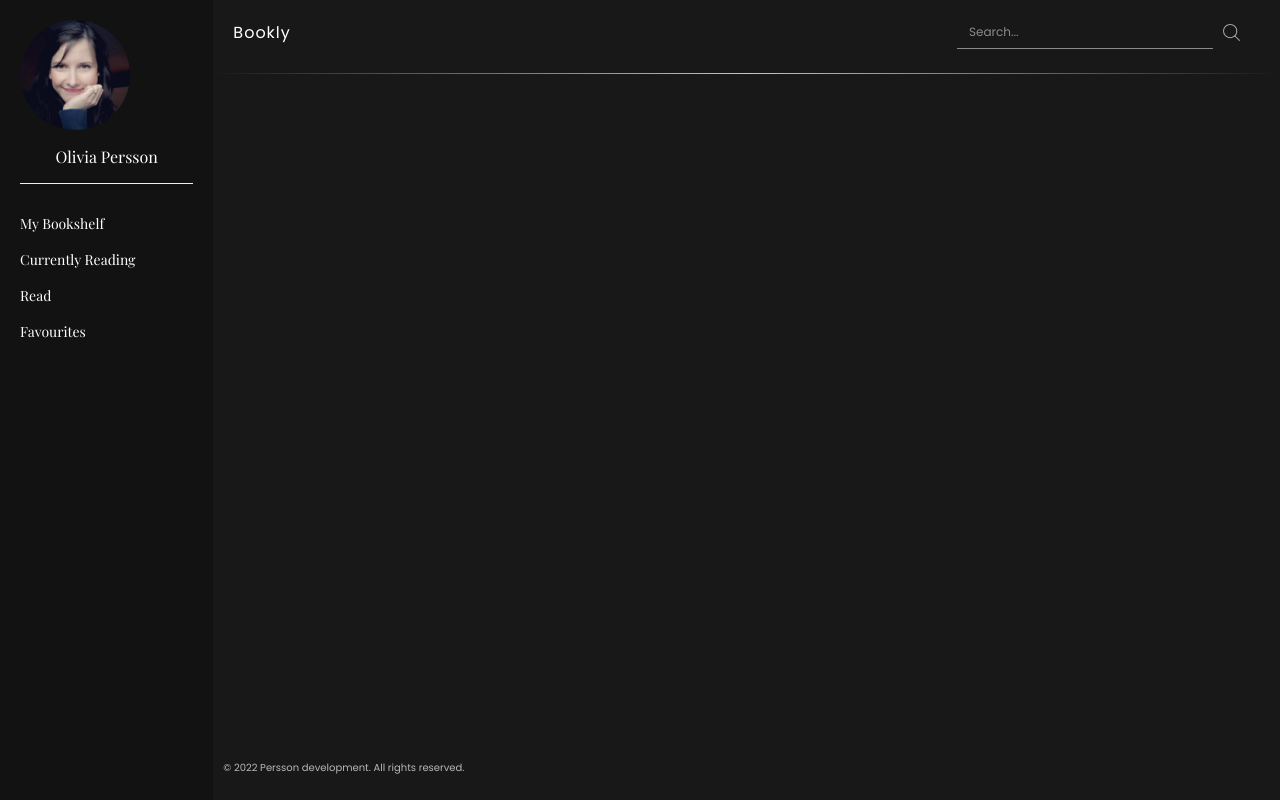
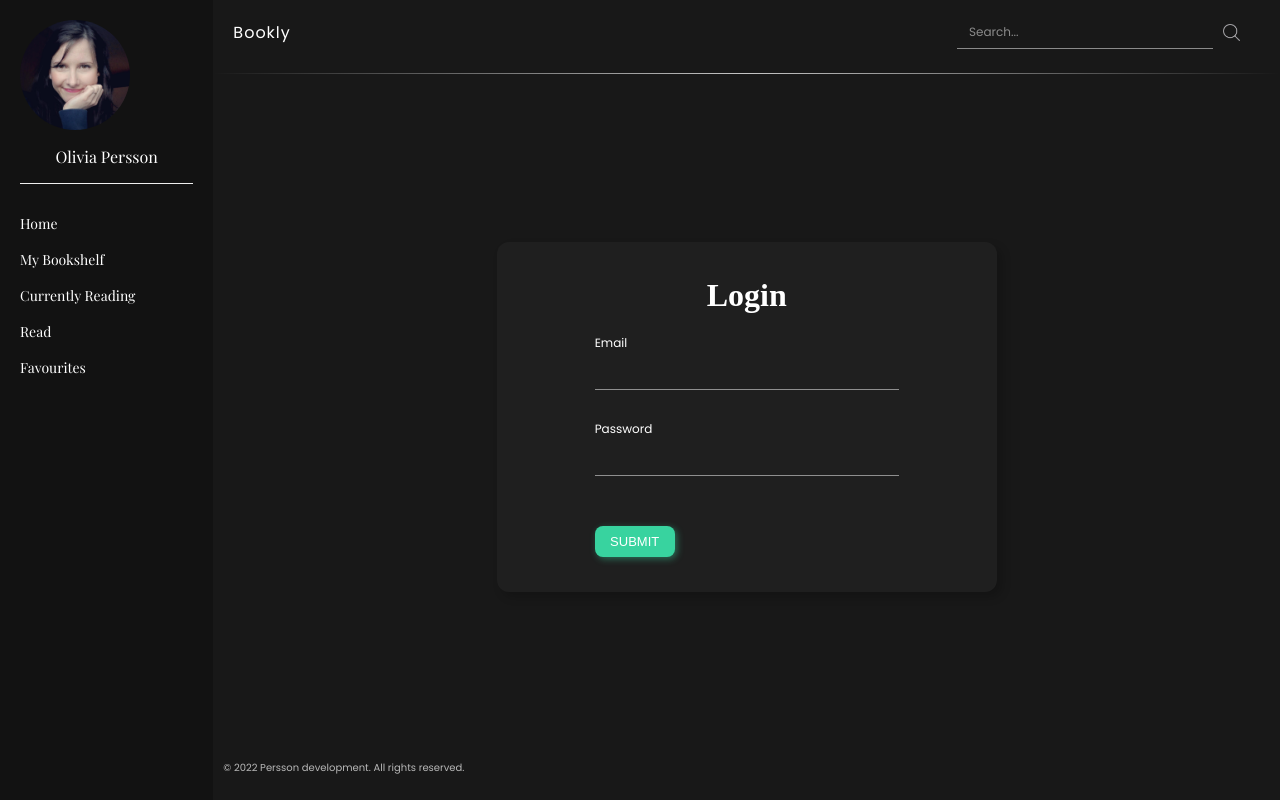
Before and after one commit to OliviaPersson/library, a React (Create React App) app: page /login in a window 1280 px wide. Built offline with nearby package versions, Linux system fonts and the light colour scheme; no server answers.

Commit message:
Add login component

```diff
--- a/src/App.js
+++ b/src/App.js
@@ -9,12 +9,14 @@ import CurrentlyReading from "./components/navbar/navBarComponents/CurrentlyRead
 import Read from "./components/navbar/navBarComponents/Read";
 import Favourites from "./components/navbar/navBarComponents/Favourites";
 import BookDetailPage from "./components/BookDetailPage";
+import Profile from "./components/Profile/Profile";
+import HomePage from "./components/navbar/navBarComponents/HomePage";
+import Login from "./components/authentication/Login";
 import { Route, Routes } from "react-router-dom";
 import { Context } from "./context";
 import { ToastContainer, toast } from "react-toastify";
 import "react-toastify/dist/ReactToastify.css";
 import "./App.css";
-import Profile from "./components/Profile/Profile";
 
 function App() {
   const [data, setData] = React.useState([]);
@@ -103,6 +105,8 @@ function App() {
               path="/"
               element={<MyBookshelf books={wantToReadBooks} />}
             ></Route>
+            <Route path="/login" element={<Login />}></Route>
+            <Route path="/home" element={<HomePage />}></Route>
             <Route
               path="/profile"
               element={
--- a/src/components/Profile/Profile.css
+++ b/src/components/Profile/Profile.css
@@ -4,3 +4,10 @@
     color: #fff;
     margin: 0px;
 }
+
+.my-profile > hr {
+    border: 0;
+    height: 1px;
+    background-color: #5A5A5A;
+    margin: 0px;
+}
--- a/src/components/Profile/Profile.jsx
+++ b/src/components/Profile/Profile.jsx
@@ -8,7 +8,9 @@ function Profile({ wantToReadBooks, currentlyReadingBooks, readBooks }) {
     <div className="my-profile">
       <h1 className="my-profile-header">My Profile</h1>
       <MyBookshelf books={wantToReadBooks} />
+      <hr />
       <CurrentlyReading books={currentlyReadingBooks} />
+      <hr />
       <Read books={readBooks} />
     </div>
   );
--- /dev/null
+++ b/src/components/authentication/Login.css
@@ -0,0 +1,66 @@
+.flex-container {
+    display: flex;
+    justify-content: center;
+    align-items: center;
+  }
+
+.login-form {
+    color: #fff;
+}
+
+.form-container {
+    display: flex;
+    align-items: center;
+    justify-content: center;
+    flex-direction: column;
+    width: 500px;
+    height: 350px;
+    border-radius: 12px;
+    background: #1f1f1f;
+    box-shadow: 5px 5px 10px rgba(0, 0, 0, 0.199);
+}
+
+.form-container > h1 {
+    margin: 0px 0px 20px 0px;
+}
+
+.form-group {
+    display: flex;
+    flex-direction: column;
+    font-family: 'Poppins';
+}
+
+.form-group > label {
+    font-size: 12px;
+}
+
+.form-control {
+    border: none;
+    border-bottom: solid rgb(143, 143, 143) 1px;
+    margin-bottom: 30px;
+    background: none;
+    color: rgba(255, 255, 255, 0.555);
+    height: 35px;
+    width: 300px;
+}
+
+.login {
+    margin: 20px 0px 0px 0px;
+}
+
+.login-button {
+    cursor: pointer;
+    font-size: 13px;
+    border: none;
+    border-radius: 8px;
+    background-color: #38d39f;
+    width: 80px;
+    color: white;
+    padding: 8px 10px;
+    box-shadow: 2px 2px 7px #38d39f70;
+    transition: all 1s;
+}
+
+.login-button:hover {
+    box-shadow: none;
+}
--- /dev/null
+++ b/src/components/authentication/Login.jsx
@@ -0,0 +1,55 @@
+import React from "react";
+import "./Login.css";
+
+function Login() {
+  const [user, setUser] = React.useState({
+    email: "",
+    password: "",
+  });
+
+  const handleChange = (e) => {
+    setUser({ ...user, [e.target.name]: e.target.value });
+  };
+
+  const handleSubmit = (e) => {
+    e.preventDefault();
+    console.log(user);
+  };
+
+  return (
+    <div className="flex-container">
+      <div className="login-form">
+        <div className="form-container">
+          <h1>Login</h1>
+          <form onSubmit={handleSubmit}>
+            <div className="form-group">
+              <label>Email</label>
+              <input
+                className="form-control"
+                type="text"
+                name="email"
+                value={user.email}
+                onChange={handleChange}
+              />
+              <label>Password</label>
+              <input
+                className="form-control"
+                type="text"
+                name="password"
+                value={user.password}
+                onChange={handleChange}
+              />
+              <div className="login">
+                <button className="login-button" type="submit">
+                  SUBMIT
+                </button>
+              </div>
+            </div>
+          </form>
+        </div>
+      </div>
+    </div>
+  );
+}
+
+export default Login;
--- a/src/components/navbar/NavBar.jsx
+++ b/src/components/navbar/NavBar.jsx
@@ -19,6 +19,9 @@ function NavBar() {
       <nav className="nav-list">
         <i className="fa fa-bars" aria-hidden="true" onClick={toggle} />
         <ul>
+          <NavLink className="nav-item" to="/home">
+            <li>Home</li>
+          </NavLink>
           <NavLink className="nav-item" to="/">
             <li>My Bookshelf</li>
           </NavLink>
--- /dev/null
+++ b/src/components/navbar/navBarComponents/HomePage.jsx
@@ -0,0 +1,7 @@
+import "./HomePage.css";
+
+function HomePage() {
+  return <h1>Home</h1>;
+}
+
+export default HomePage;
```
Also changed, not shown: src/components/navbar/navBarComponents/HomePage.css (added).
